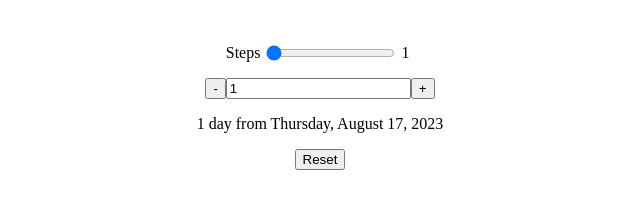
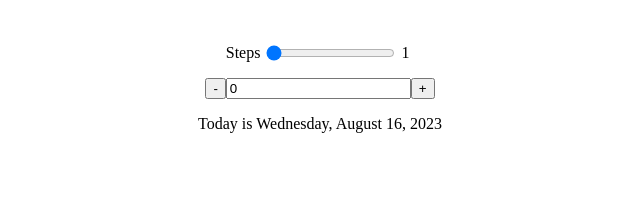
Before and after one commit to sebadev27/date-counter-2, a React (Vite) app: page / in a window 1280 px wide. Shown: the top 220 px of the page, without its empty margins (320-960 px from the left). Built offline with nearby package versions, Linux system fonts and the light colour scheme.

Commit message:
useState of the counter to 0

```diff
--- a/src/App.jsx
+++ b/src/App.jsx
@@ -16,7 +16,7 @@ function App() {
     e.preventDefault();
   };
 
-  const [countNumber, setCountNumber] = useState(1);
+  const [countNumber, setCountNumber] = useState(0);
 
   const handleAddCount = function () {
     setCountNumber(countNumber + stepsNumber);
```
